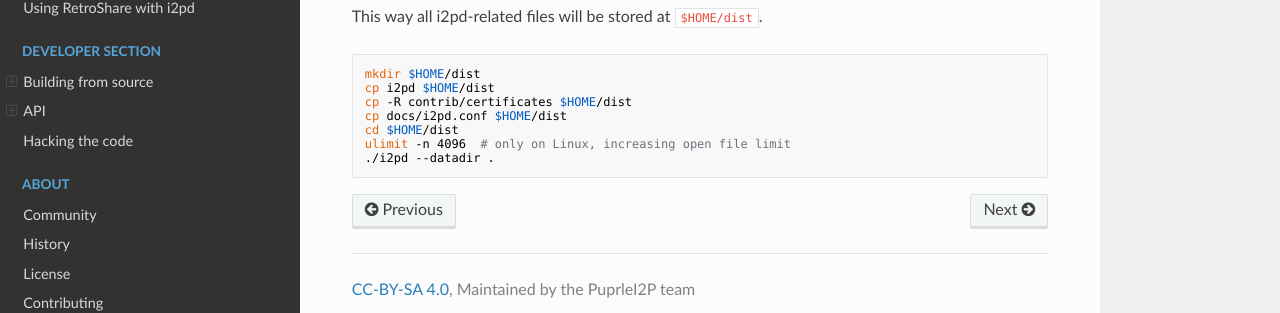
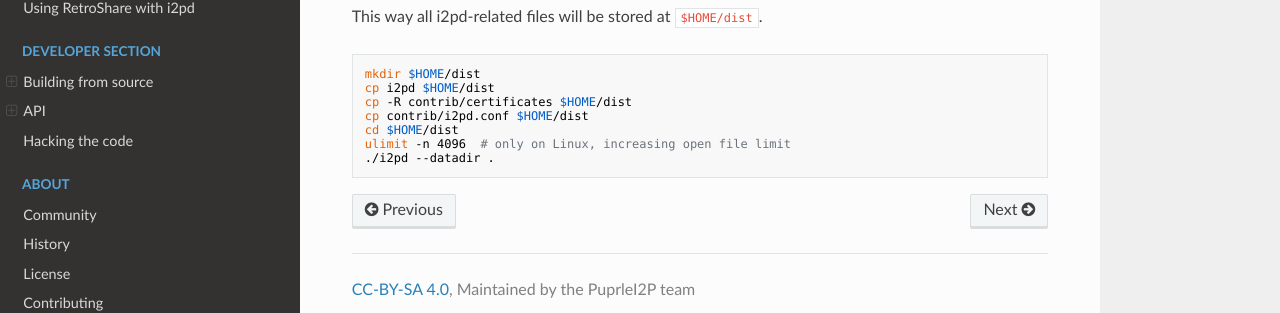
Before and after one commit to PurpleI2P/i2pd_docs_en, an MkDocs documentation site: the page built from docs/user-guide/run.md, in a window 1280 px wide and 900 px high, scrolled down 590 px. Shown: the part 541-854 px from the top of the window. Built offline with MkDocs 1.6.1, drawn with Linux system fonts in a browser that asks for light colours; nearby versions of some CDN libraries; old or Windows-style settings are respelled for this version of MkDocs.

Commit message:
Fix path of i2pd.conf

```diff
--- a/docs/user-guide/run.md
+++ b/docs/user-guide/run.md
@@ -48,7 +48,7 @@ This way all i2pd-related files will be stored at `$HOME/dist`.
     mkdir $HOME/dist
     cp i2pd $HOME/dist
     cp -R contrib/certificates $HOME/dist
-    cp docs/i2pd.conf $HOME/dist
+    cp contrib/i2pd.conf $HOME/dist
     cd $HOME/dist
     ulimit -n 4096  # only on Linux, increasing open file limit
     ./i2pd --datadir .
```
Also changed, not shown: docs/user-guide/configuration.md (+1 -1 lines).
